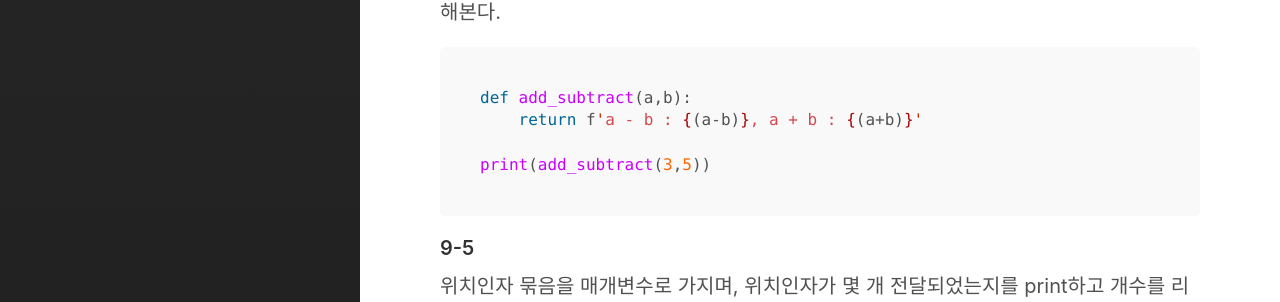
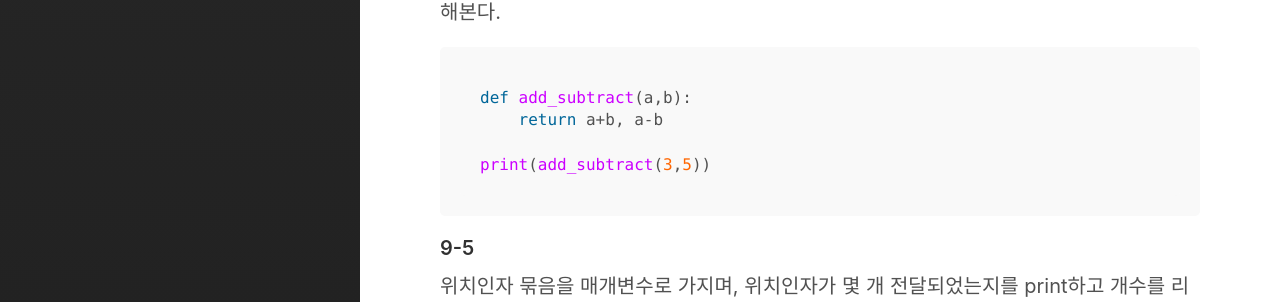
Before and after one commit to Chrisaor/chrisaor.github.com, a Jekyll site: the page built from _posts/TIL/2018-05-22-TIL.md, in a window 1280 px wide. Shown: the part 1707-2009 px from the top of the page. Built offline with Jekyll 4.4.1, drawn with Linux system fonts in a browser that asks for light colours.

Commit message:
9-4 정답 수정

````diff
--- a/_posts/TIL/2018-05-22-TIL.md
+++ b/_posts/TIL/2018-05-22-TIL.md
@@ -68,7 +68,7 @@ print(func2(3,4))
 
 ```python
 def add_subtract(a,b):
-    return f'a - b : {(a-b)}, a + b : {(a+b)}'
+    return a+b, a-b
 
 print(add_subtract(3,5))
 ```
````
